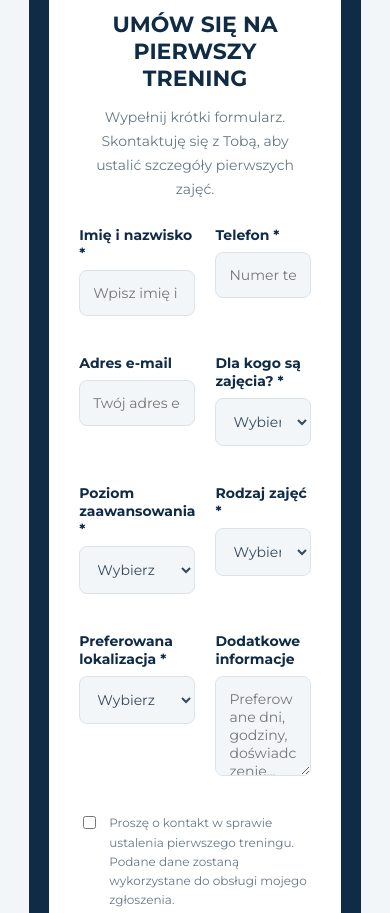
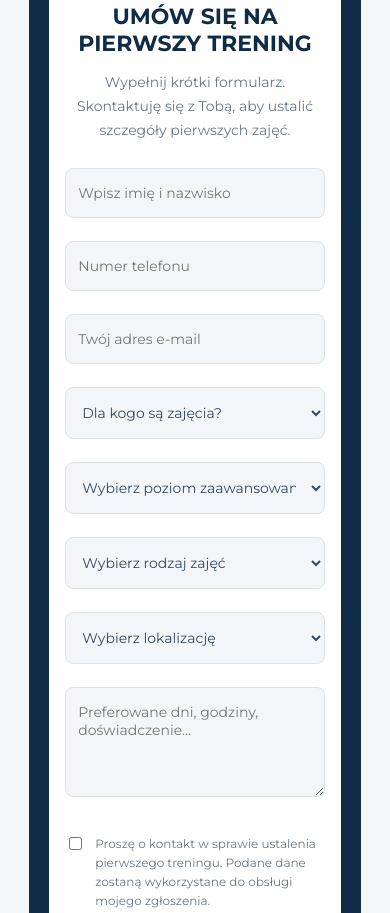
Before and after one commit to slawomirkasperek77-arch/tenis-s-kasperek, a plain HTML site: page index.html in a window 390 px wide. Shown: the part 6758-7671 px from the top of the page. Drawn offline with Linux system fonts and the light colour scheme.

Commit message:
Add files via upload

```diff
--- a/index.html
+++ b/index.html
@@ -1206,6 +1206,32 @@
                 font-size: 11px;
             }
 
+            /* FORMULARZ – WERSJA MOBILNA */
+
+            .training-form {
+                padding: 22px 16px;
+            }
+
+            .form-grid {
+                grid-template-columns: 1fr;
+                gap: 5px;
+            }
+
+            .form-field label {
+                display: none;
+            }
+
+            .form-field input,
+            .form-field select,
+            .form-field textarea {
+                font-size: 14px;
+                padding: 15px 12px;
+            }
+
+            .form-field textarea {
+                min-height: 110px;
+            }
+
         }
 
     </style>
@@ -1570,7 +1596,7 @@
                     <div class="form-field">
                         <label for="clientAge">Dla kogo są zajęcia? *</label>
                         <select id="clientAge" name="age" required>
-                            <option value="">Wybierz</option>
+                            <option value="">Dla kogo są zajęcia?</option>
                             <option>Dla osoby dorosłej</option>
                             <option>Dla dziecka lub młodzieży</option>
                         </select>
@@ -1579,7 +1605,7 @@
                     <div class="form-field">
                         <label for="clientLevel">Poziom zaawansowania *</label>
                         <select id="clientLevel" name="level" required>
-                            <option value="">Wybierz</option>
+                            <option value="">Wybierz poziom zaawansowania</option>
                             <option>Początkujący</option>
                             <option>Średniozaawansowany</option>
                             <option>Zaawansowany</option>
@@ -1590,7 +1616,7 @@
                     <div class="form-field">
                         <label for="trainingType">Rodzaj zajęć *</label>
                         <select id="trainingType" name="type" required>
-                            <option value="">Wybierz</option>
+                            <option value="">Wybierz rodzaj zajęć</option>
                             <option>Trening indywidualny</option>
                             <option>Trening grupowy</option>
                             <option>Jeszcze nie wiem</option>
@@ -1600,7 +1626,7 @@
                     <div class="form-field">
                         <label for="trainingPlace">Preferowana lokalizacja *</label>
                         <select id="trainingPlace" name="place" required>
-                            <option value="">Wybierz</option>
+                            <option value="">Wybierz lokalizację</option>
                             <option>Kęty</option>
                             <option>Oświęcim</option>
                             <option>Bielsko-Biała</option>
```
